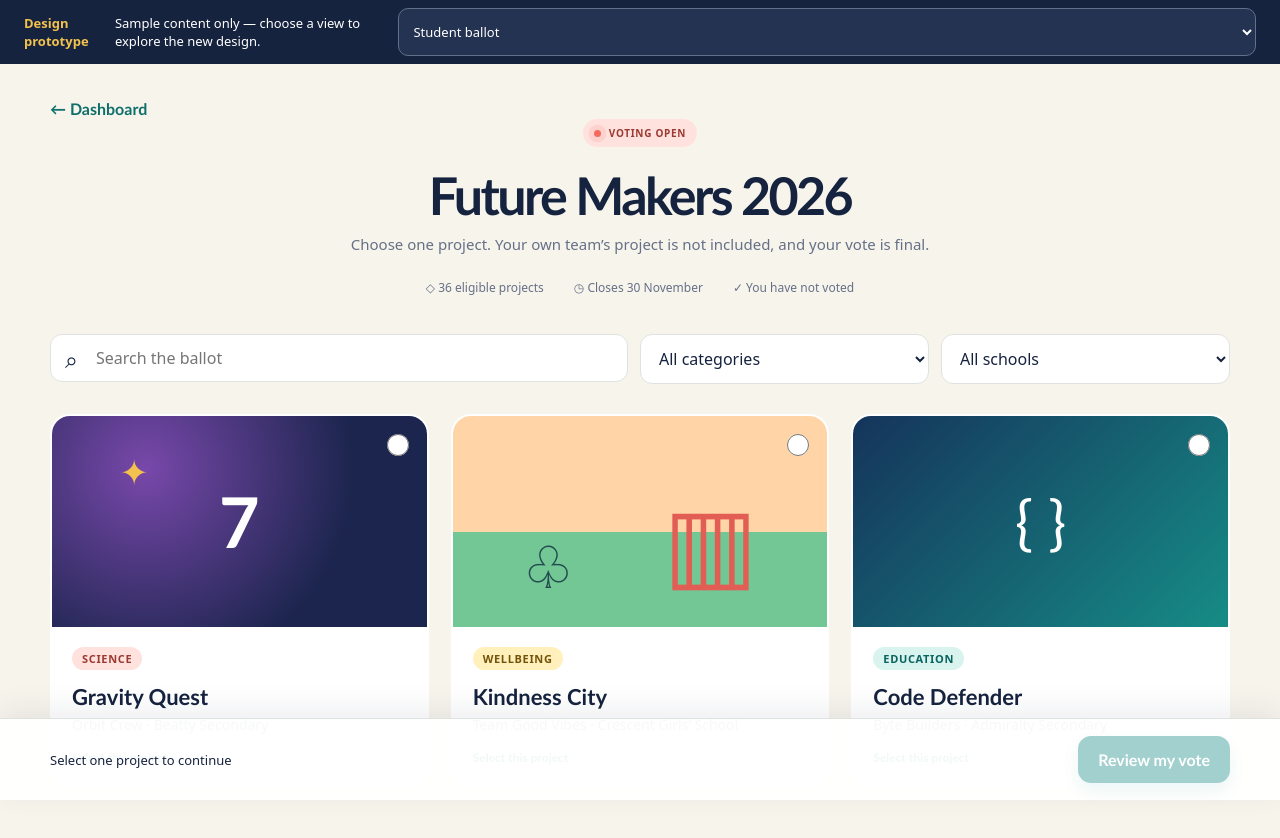
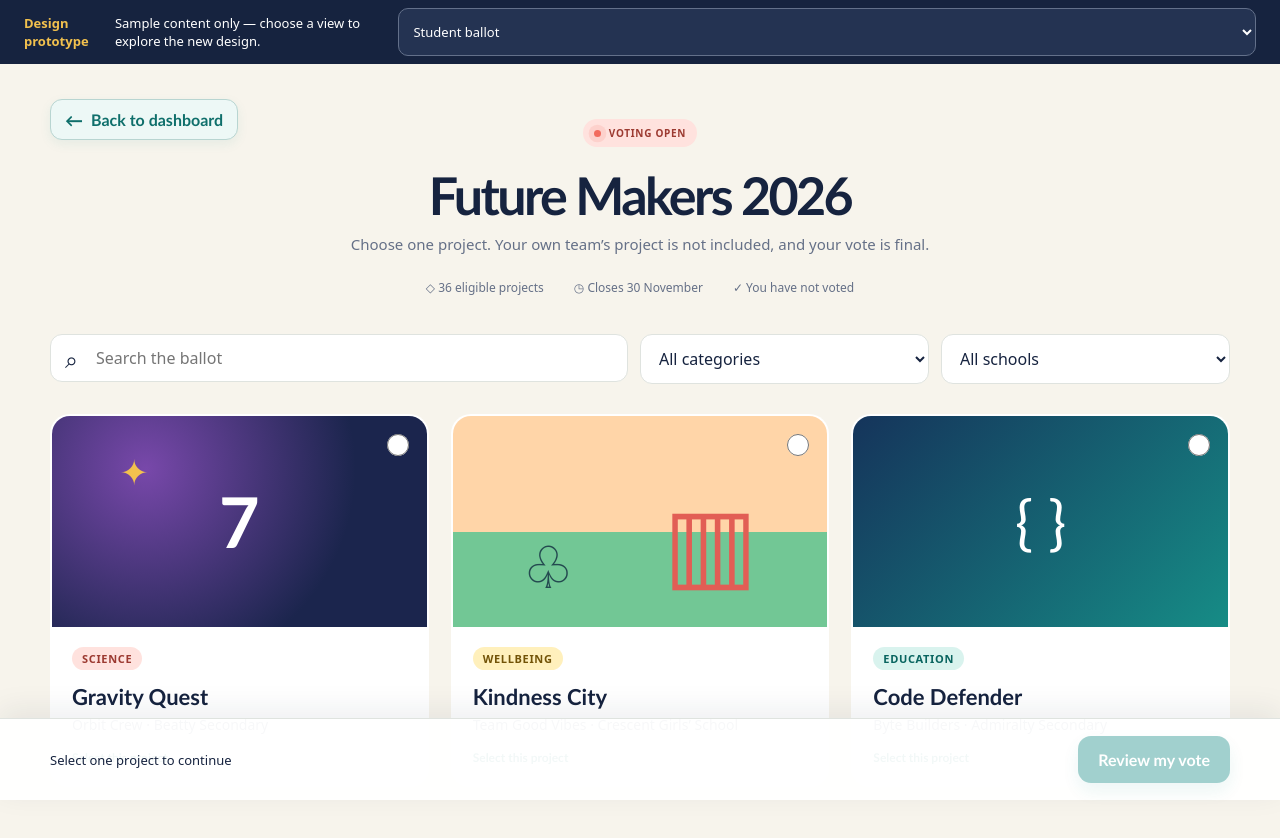
Before and after one commit to wpywyd/CEP-Website, a website: page public/prototype.html in a window 1280 px wide. Both pictures are taken after a click on the button "Vote in the live round →". Drawn offline with Linux system fonts and the light colour scheme.

Commit message:
Standardize visible dashboard return buttons

```diff
--- a/public/prototype.css
+++ b/public/prototype.css
@@ -840,11 +840,29 @@ body:has([data-view='vote'].active) .public-header {
   gap: 14px;
 }
 .back {
-  border: 0;
-  padding: 0;
+  display: inline-flex;
+  align-items: center;
+  gap: 8px;
+  padding: 10px 14px;
+  border: 1px solid #b8d5d1;
+  border-radius: 12px;
   color: var(--teal-dark);
-  background: transparent;
+  background: #edf8f6;
+  box-shadow: 0 4px 12px rgba(22, 140, 134, 0.08);
   font-weight: 800;
+  transition:
+    background 160ms ease,
+    border-color 160ms ease,
+    transform 160ms ease;
+}
+.back > span {
+  font-size: 18px;
+  line-height: 1;
+}
+.back:hover {
+  border-color: var(--teal);
+  background: white;
+  transform: translateX(-2px);
 }
 .editor-top h1 {
   font-size: 24px;
--- a/public/prototype.html
+++ b/public/prototype.html
@@ -309,7 +309,10 @@
         <div class="app-main editor-main">
           <header class="editor-top">
             <div>
-              <button class="back" data-screen="student">← Dashboard</button>
+              <button class="back" data-screen="student">
+                <span aria-hidden="true">←</span>
+                Back to dashboard
+              </button>
               <h1>Ocean Rescue</h1>
               <span class="status-pill">Changes requested</span>
             </div>
@@ -689,7 +692,10 @@ The new explanation is clear and connects the game mechanic to the learning goal
 
       <section class="screen" data-view="vote">
         <div class="vote-head page-width">
-          <button class="back" data-screen="student">← Dashboard</button>
+          <button class="back" data-screen="student">
+            <span aria-hidden="true">←</span>
+            Back to dashboard
+          </button>
           <span class="live-label">
             <i></i>
             VOTING OPEN
```
Also changed, not shown: public/platform.css (+0 -24 lines), public/platform.html (+4 -1 lines), test/browser-smoke.js (+6 -0 lines).
